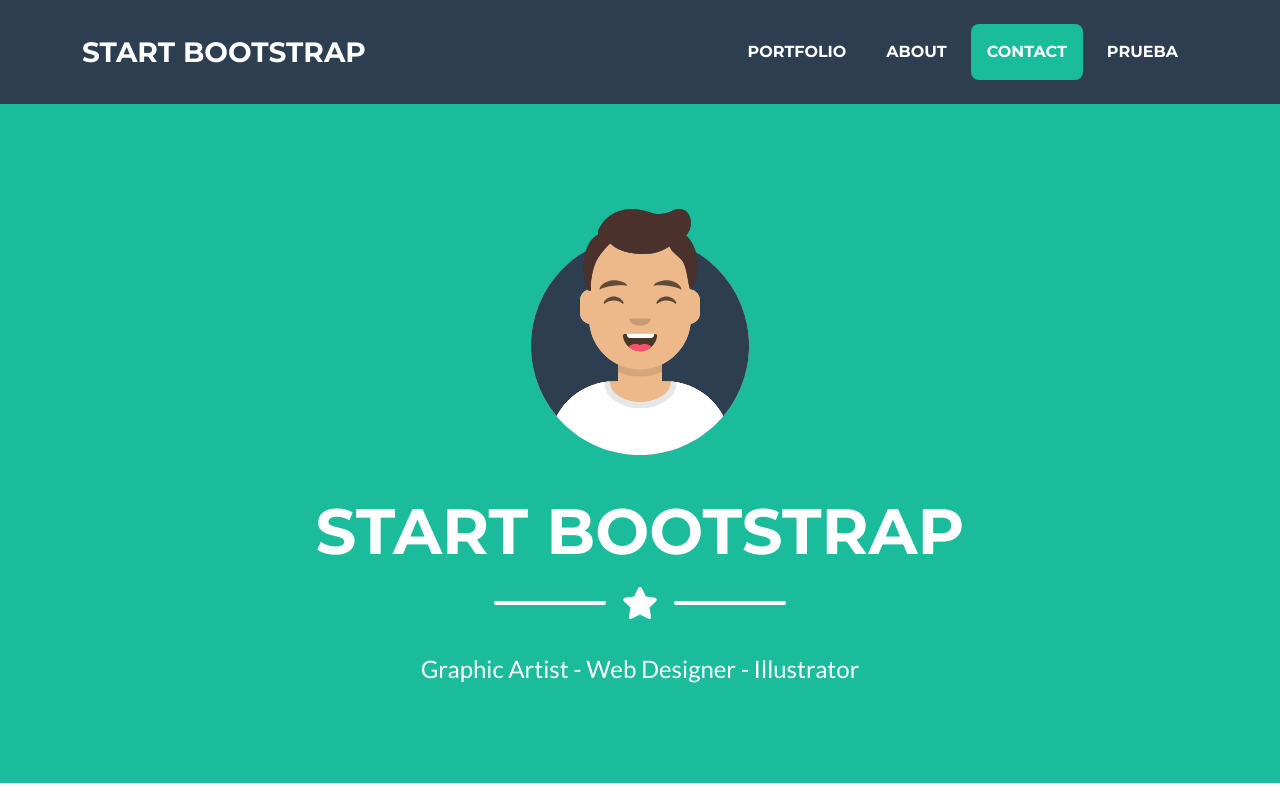
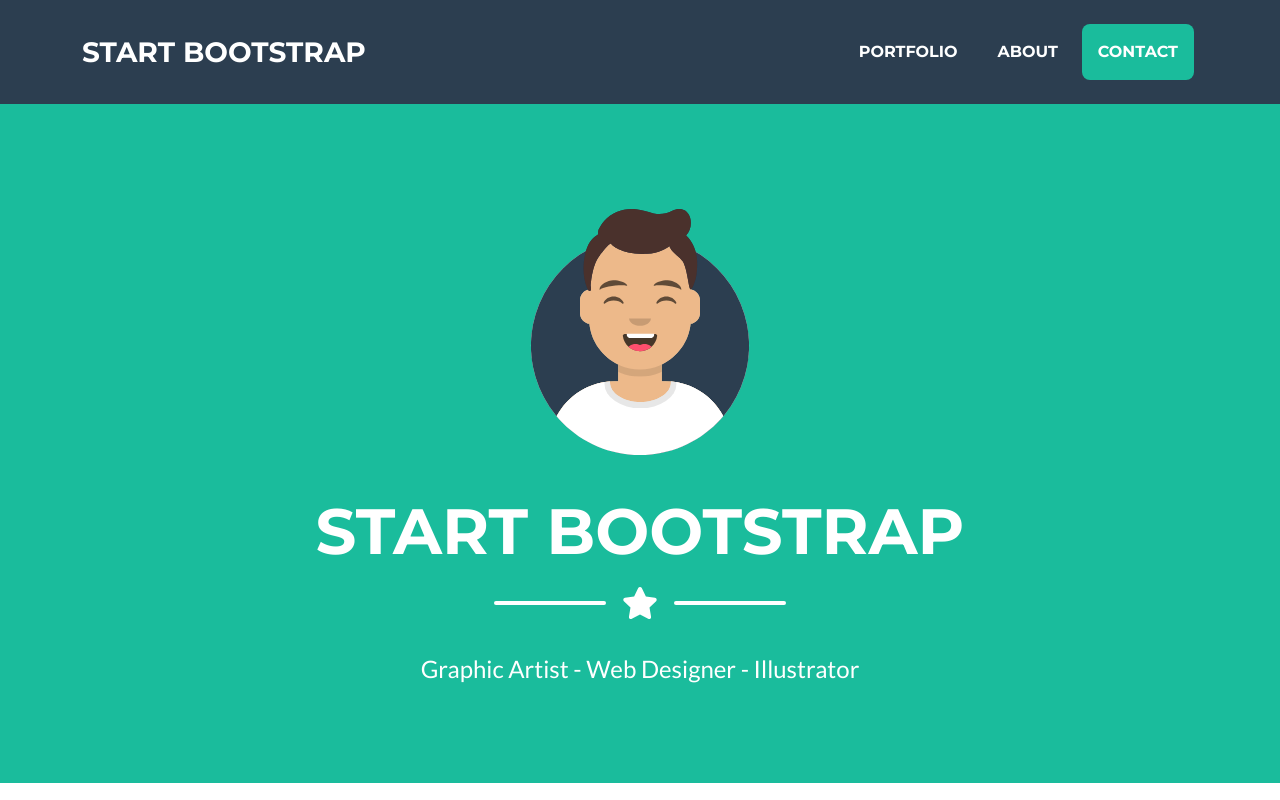
Before and after one commit to Grupo18funbio/espinabifida.github.io, a plain HTML site: page index.html in a window 1280 px wide. Shown: the top 800 px of the page. Drawn offline with nearby package versions, Linux system fonts and the light colour scheme.

Commit message:
Update index.html

```diff
--- a/index.html
+++ b/index.html
@@ -30,7 +30,6 @@
                         <li class="nav-item mx-0 mx-lg-1"><a class="nav-link py-3 px-0 px-lg-3 rounded" href="#portfolio">Portfolio</a></li>
                         <li class="nav-item mx-0 mx-lg-1"><a class="nav-link py-3 px-0 px-lg-3 rounded" href="#about">About</a></li>
                         <li class="nav-item mx-0 mx-lg-1"><a class="nav-link py-3 px-0 px-lg-3 rounded" href="#contact">Contact</a></li>
-                        <li class="nav-item mx-0 mx-lg-1"><a class="nav-link py-3 px-0 px-lg-3 rounded" href="#contact">Prueba</a></li>
                     </ul>
                 </div>
             </div>
```
